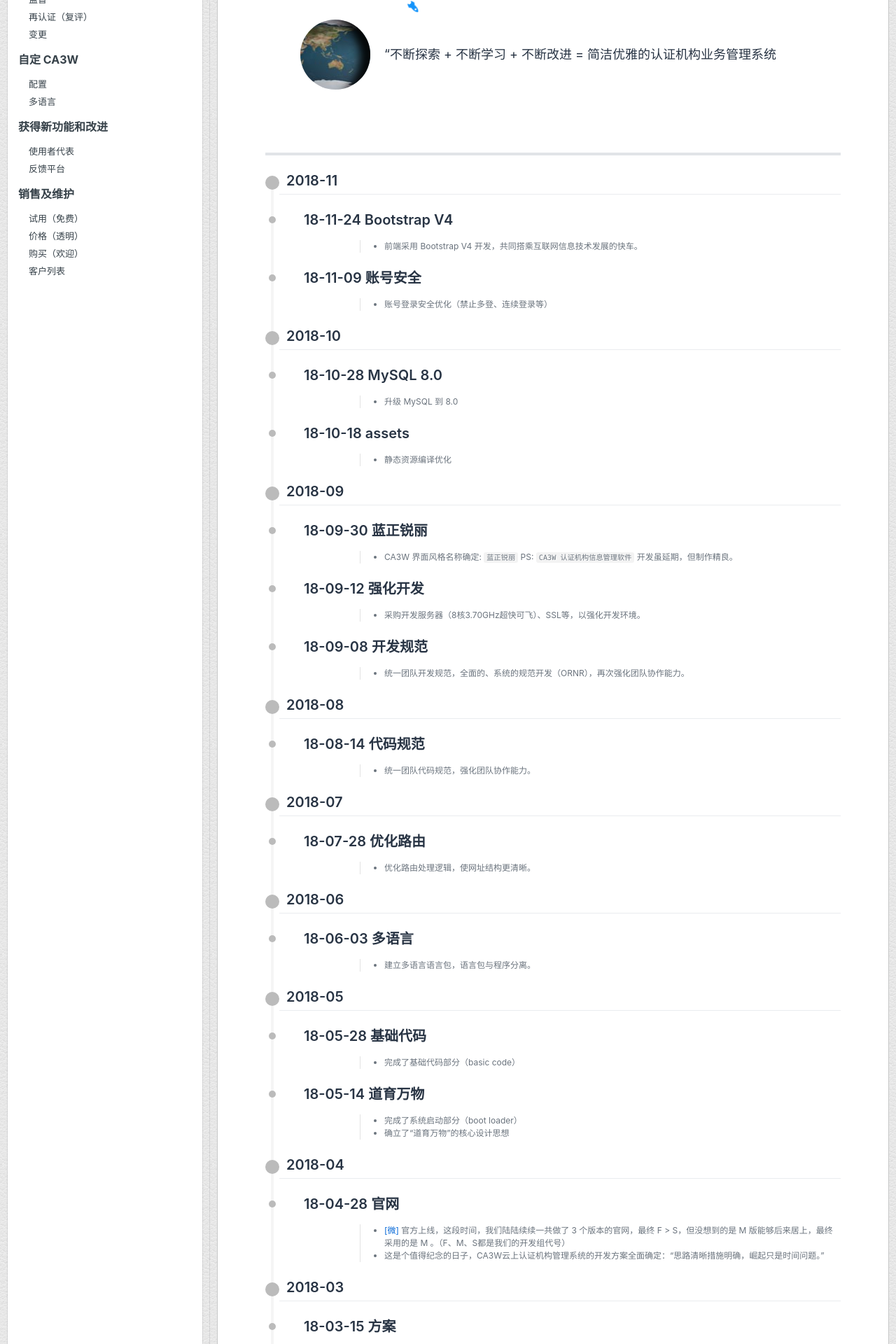
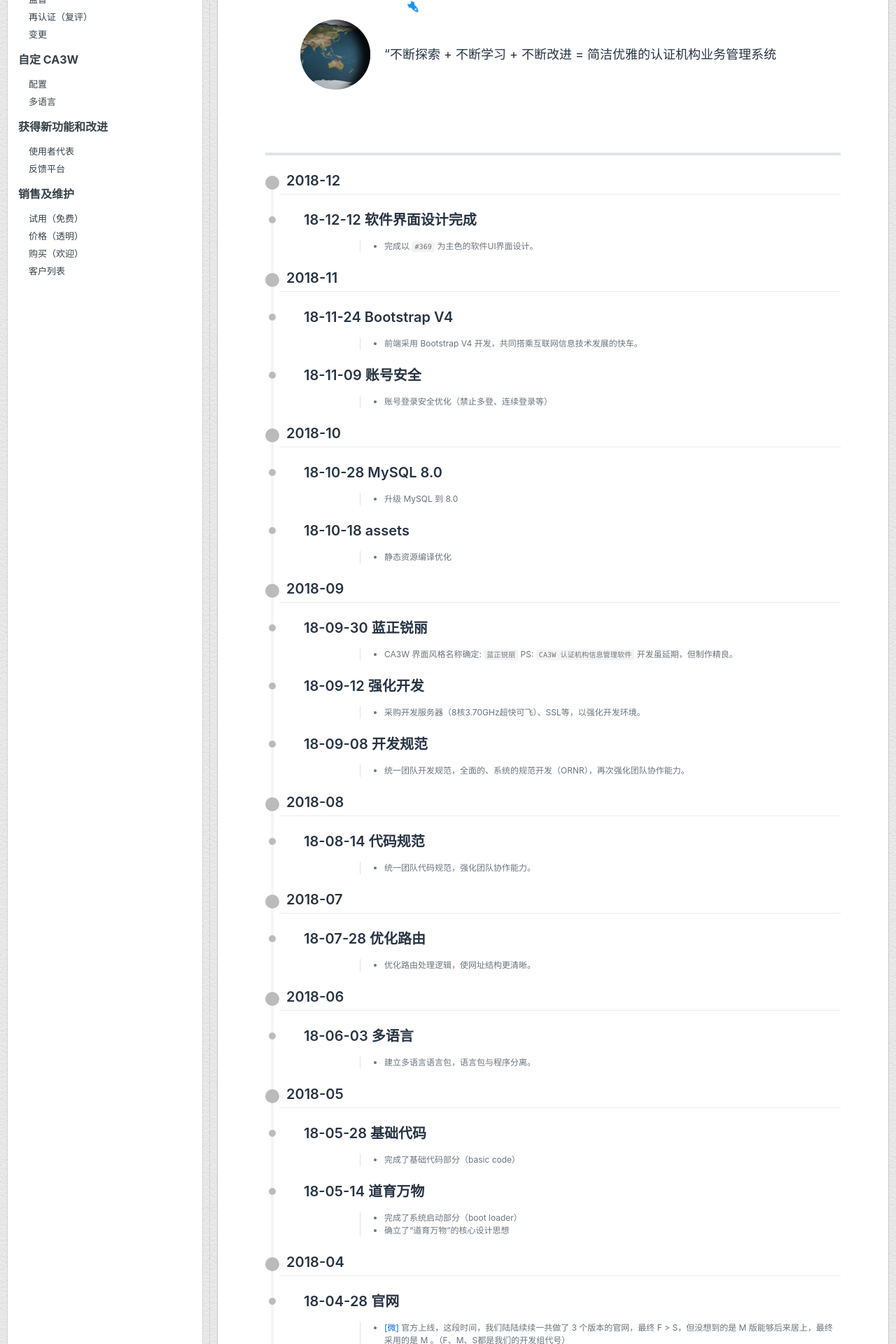
Before and after one commit to ca3w/ca3w.github.io, a Jekyll site: the page built from index.md, in a window 1280 px wide. Shown: the part 547-2467 px from the top of the page at 70% size. Built offline with Jekyll 4.4.1, drawn with Linux system fonts in a browser that asks for light colours; comment, search, counter and statistics services are not loaded.

Commit message:
Update index.md

```diff
--- a/index.md
+++ b/index.md
@@ -2,6 +2,11 @@
 layout: index
 title: 认证机构管理系统
 ---
+
+## 2018-12
+
+### 18-12-12 软件界面设计完成
+> - 完成以 `#369` 为主色的软件UI界面设计。
 
 ## 2018-11
 
```
